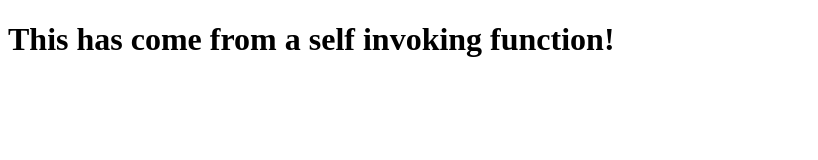
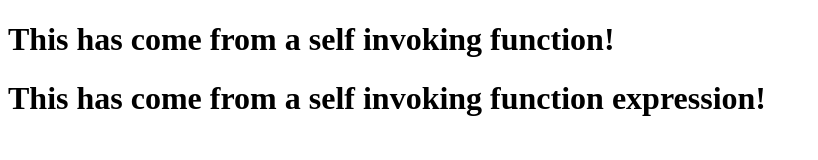
Before and after one commit to forrest-wilson/1-intro-to-jquery, a website: page functions.html in a window 1280 px wide. Shown: the whole page, without its empty margins (0-818 px from the left). Drawn offline with nearby package versions, Linux system fonts and the light colour scheme.

Commit message:
Self invoking function expression

```diff
--- a/functions.html
+++ b/functions.html
@@ -12,6 +12,7 @@
 </head>
 <body>
     <h1 id="selfInvokingFunc"></h1>
+    <h1 id="selfInvokingExp"></h1>
     <!-- jQuery Link -->
     <script src="./node_modules/jquery/dist/jquery.min.js"></script>
     <script>
@@ -95,7 +96,7 @@
 
         var returnedArray = getSize(3, 2, 3);
 
-        var areaOne = returnedArray[0]
+        var areaOne = returnedArray[0];
         var volumeOne = returnedArray[1];
 
         console.log(areaOne + "\n" + volumeOne);
@@ -108,6 +109,14 @@
             document.getElementById("selfInvokingFunc").innerHTML = "This has come from a self invoking function!";
             console.log(a, b);
         })("fName", "lName");
+
+        //
+        // Self Invoking Function Expressions
+        //
+
+        var aFunction = function() {
+            document.getElementById("selfInvokingExp").innerHTML = "This has come from a self invoking function expression!";
+        }();
     </script>
 </body>
 </html>
```
